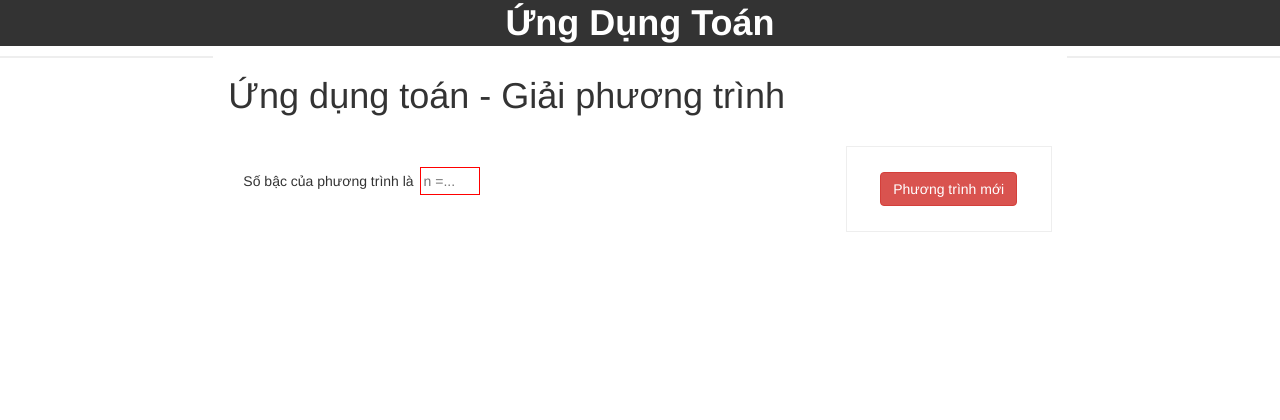
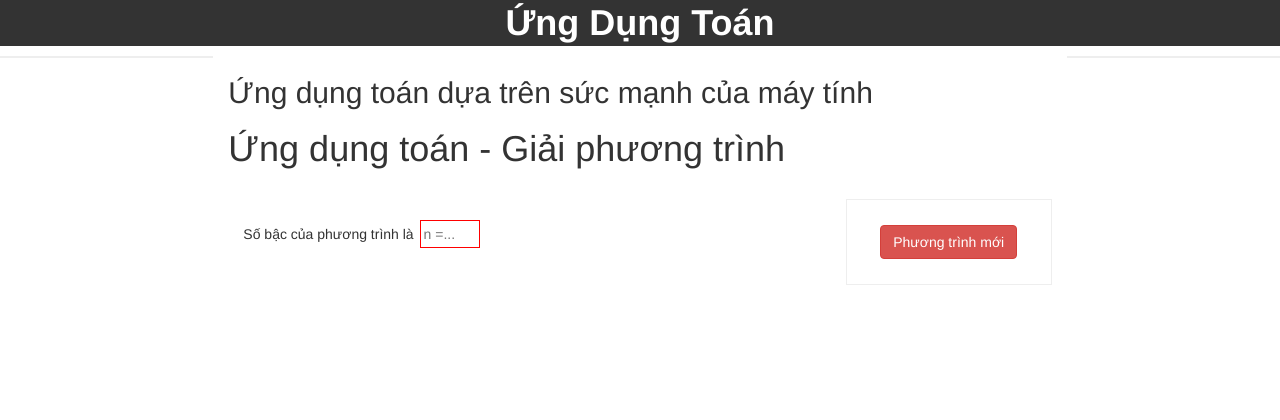
Before and after one commit to thuctoa/toanhoc, a Yii app: template views/dathuc/index.php in a window 1280 px wide. Shown: the top 420 px of the page. Run offline with PHP 8.4 and a stand-in for Yii, Linux system fonts and the light colour scheme; the template is opened without the code that fills it, so the values that code supplies are empty; some libraries are stand-ins or nearby versions.

Commit message:
ung dung toan pr

```diff
--- a/views/dathuc/index.php
+++ b/views/dathuc/index.php
@@ -4,6 +4,7 @@ use yii\helpers\Html;
 $this->title = 'Ứng dụng toán';
 //$this->params['breadcrumbs'][] = $this->title;
 ?>
+<h2>Ứng dụng toán dựa trên sức mạnh của máy tính </h2>
 <h1 >
         Ứng dụng toán - Giải phương trình
 </h1>
```
